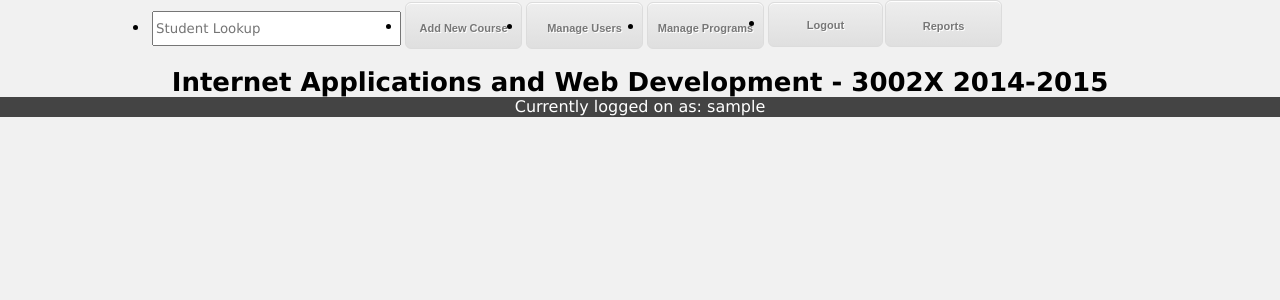
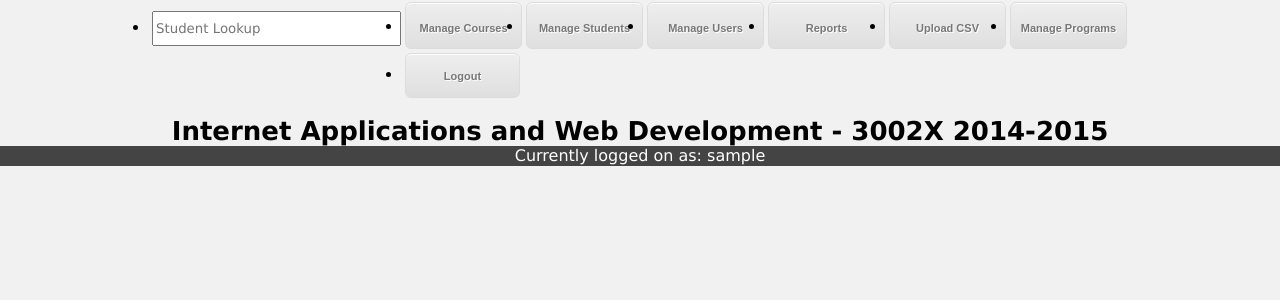
Before and after one commit to chhu0003/CMP, a PHP site: page /flow-chart.php in a window 1280 px wide. Shown: the top 300 px of the page. Run offline with PHP 8.4, Linux system fonts and the light colour scheme; the visitor is signed in with stand-in values (Sample User, id 1); data that the repository does not hold is empty; some libraries are stand-ins or nearby versions.

Commit message:
flow-chart.php
I added navigation buttons

```diff
--- a/Course Management Portal/flow-chart.php
+++ b/Course Management Portal/flow-chart.php
@@ -43,11 +43,14 @@ if( !$session->is_logged_in() ) {
 			</form>
 		</li>
 		<?php if( isset( $_SESSION[ 'user_role' ] ) && $_SESSION[ 'user_role' ] > 8 ) {//coordinator or assistant ?>
-			<li><a href="#" class="flow-chart-btn" onclick="openWindow('manage-course.php?course_ID=0')">Add New
-					Course</a></li>
+			<li><a href="#" class="flow-chart-btn" onclick="openWindow('manage-course.php?course_ID=0')">Manage
+					Courses</a></li>
+            <li><a href="#" class="flow-chart-btn" onclick="openWindow('manage-cstudent.php?course_ID=0')">Manage
+                    Students</a</li>
 		<?php if( isset( $_SESSION[ 'user_role' ] ) && $_SESSION[ 'user_role' ] > 9 ) {//coordinator?>
 			<li><a href="#" class="flow-chart-btn" onclick="openWindow('manage-users.php')">Manage Users</a></li>
-                <a href="#" class="flow-chart-btn" onclick="openWindow('reports.php')">Reports</a></li>
+                <li><a href="#" class="flow-chart-btn" onclick="openWindow('reports.php')">Reports</a></li>
+                <li><a href="#" class="flow-chart-btn" onclick="openWindow('uploadCSV.php')">Upload CSV</a></li>
 			<?php }//END coordinator ?>
 		<?php }//END coordinator or assistant ?>
 		<?php if( isset( $_SESSION[ 'user_role' ] ) && $_SESSION[ 'user_role' ] > 10 ) {//superuser?>
```
